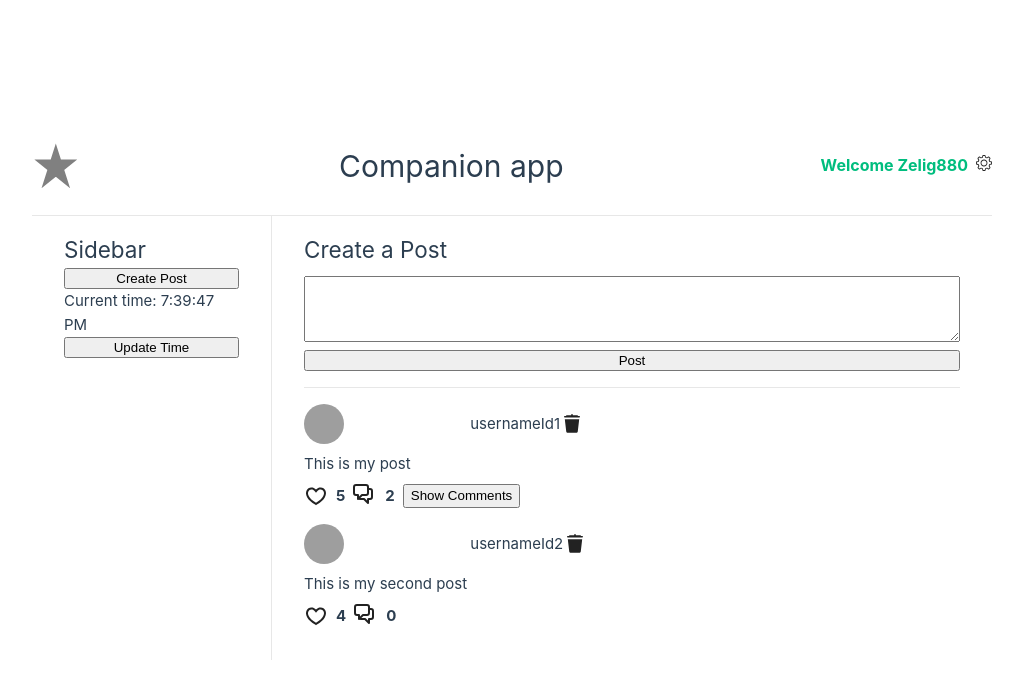
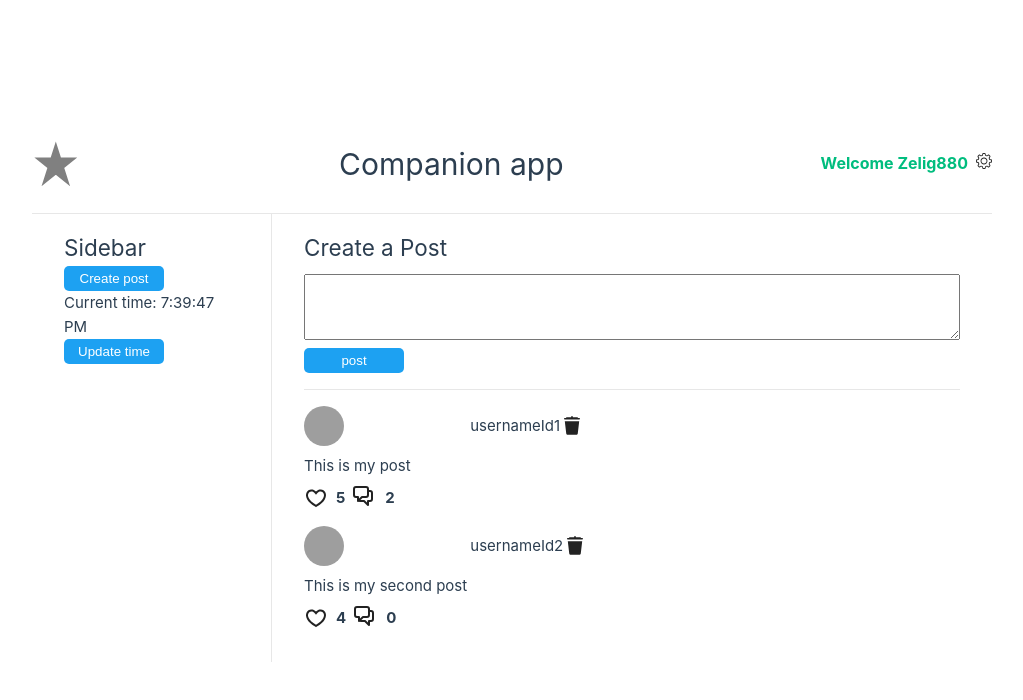
Before and after one commit to PacktPublishing/Vue.js-3-for-Beginners, a Vue app: page / in a window 1280 px wide. Shown: the top 700 px of the page, without its empty margins (128-1151 px from the left). Built offline with nearby package versions, Linux system fonts and the light colour scheme; grey boxes are pictures that could not be loaded.

Commit message:
Chapter 7 - start

```diff
--- a/src/components/atoms/TheButton.vue
+++ b/src/components/atoms/TheButton.vue
@@ -25,6 +25,13 @@ defineProps({
 <style scoped>
 button {
     width: v-bind(width);
+    height: 25px;
+    cursor: pointer;
+    border-radius: 5px;
+    border: none;
+}
+button:hover {
+    background-color: #156ca1;
 }
 .light {
     background-color: #1DA1F2;
@@ -33,5 +40,9 @@ button {
 .dark {
     background-color: black;
     color: #1DA1F2;
+    border:1px solid #1DA1F2;
+}
+.dark:hover{
+    color: white;
 }
 </style>
--- a/src/components/molecules/CreatePost.vue
+++ b/src/components/molecules/CreatePost.vue
@@ -2,10 +2,12 @@
     <form>
         <h2>Create a Post</h2>
         <textarea rows="4" cols="20"></textarea>
-        <button>Post</button>
+        <TheButton value="post" />
     </form>
 </template>
-<script></script>
+<script setup>
+import TheButton from '../atoms/TheButton.vue';
+</script>
 <style scoped>
 form {
     display: flex;
--- a/src/components/molecules/SocialPost.vue
+++ b/src/components/molecules/SocialPost.vue
@@ -21,12 +21,13 @@
       {{ interactions }}
       <IconCommunity />
       {{ commentsNumber }}
-      <button
+      <TheButton
         v-show="hasComments"
         @click="onShowCommentClick"
-      >
-        Show Comments
-      </button>
+        value="Show comment"
+        width="auto"
+        theme="dark"
+      />
     </div>
   </div>
 </template>
@@ -37,6 +38,7 @@ import SocialPostComments from './SocialPostComments.vue';
 import IconHeart from '../icons/IconHeart.vue';
 import IconCommunity from '../icons/IconCommunity.vue';
 import IconDelete from '../icons/IconDelete.vue';
+import TheButton from '../atoms/TheButton.vue';
 
 const showComments = ref(false);
 const onShowCommentClick = () => {
@@ -45,9 +47,6 @@ const onShowCommentClick = () => {
 }
 
 
-const commentsNumber = computed( () => {
-  return props.comments.length;
-});
 const props = defineProps({
   username: String,
   userId: Number,
@@ -58,8 +57,8 @@ const props = defineProps({
   retweets: Number
 });
 
-const hasComments = computed(() => {
-  return props.comments.length > 0;
+const commentsNumber = computed( () => {
+  return props.comments.length;
 });
 
 const interactions = computed( ()=> {
@@ -74,7 +73,7 @@ onMounted( () => {
 
 const emit = defineEmits(['delete']);
 const onDeleteClick = () => {
-  emit('delete', 0);
+  emit('delete');
 }
 </script>
 
@@ -91,6 +90,8 @@ const onDeleteClick = () => {
   }
   .avatar {
     border-radius: 50%;
+    width: 40px;
+    height: 40px;;
     margin-right: 12px;
   }
   .name {
--- a/src/components/molecules/SocialPostComments.vue
+++ b/src/components/molecules/SocialPostComments.vue
@@ -3,13 +3,12 @@
       <p>Comments:</p>
       <div v-for="(comment, index) in comments" class="comment">
         <p>{{ comment }}</p>
-        <IconDeleteVue />
       </div>
   </div>
 </template>
 
 <script setup >
-import IconDeleteVue from '../icons/IconDelete.vue';
+import { reactive } from 'vue';
 const props = defineProps({
   comments: Array
 })
--- a/src/components/organisms/SideBar.vue
+++ b/src/components/organisms/SideBar.vue
@@ -1,15 +1,16 @@
 <template>
     <aside>
         <h2>Sidebar</h2>
-        <button>Create Post</button>
+        <TheButton value="Create post" />
         <div>
             Current time: {{currentTime}}
         </div>
-        <button @click.once="onUpdateTimeClick">Update Time</button>
+        <TheButton @click.once="onUpdateTimeClick" value="Update time" />
     </aside>
 </template>
 <script setup>
 import { ref } from 'vue';
+import TheButton  from '../atoms/TheButton.vue'
 const currentTime = ref(new Date().toLocaleTimeString());
 const onUpdateTimeClick = () => {
     currentTime.value = new Date().toLocaleTimeString();
```
